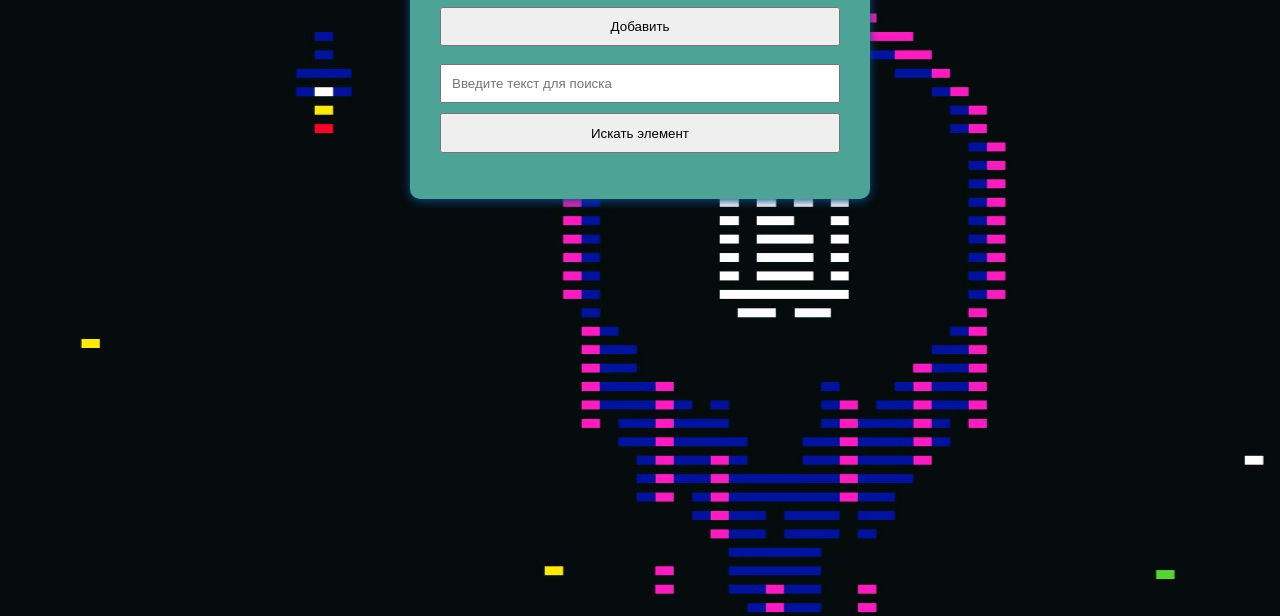
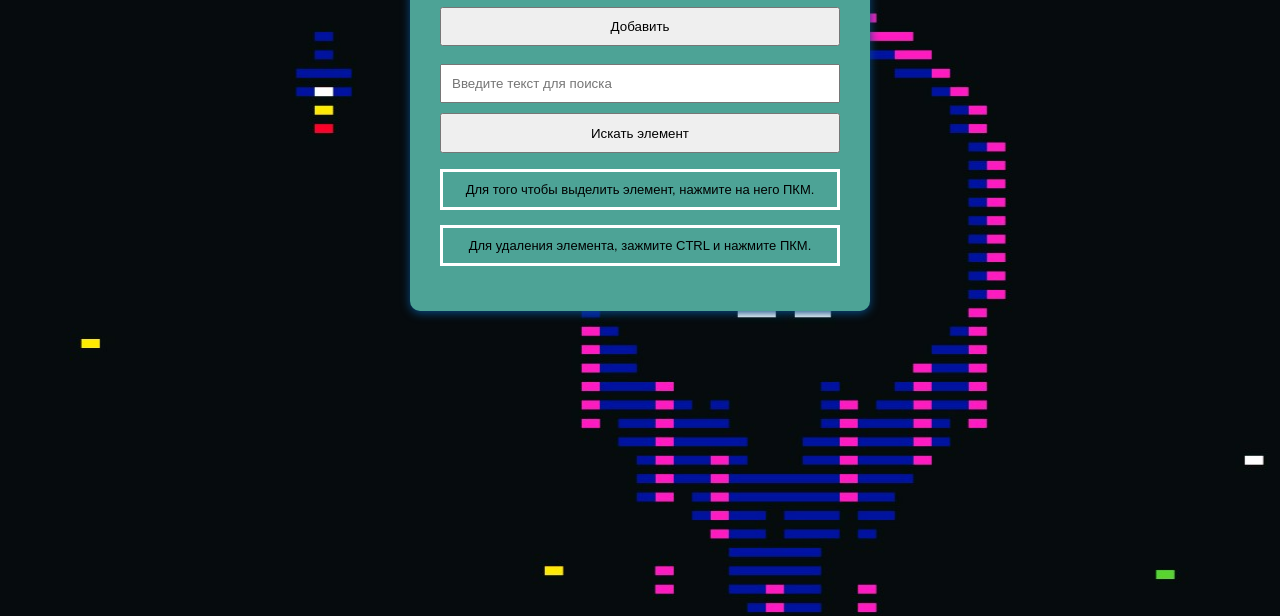
Before and after one commit to Slab3/ToDo-List-Practice, a plain HTML site: page index.html in a window 1280 px wide. Shown: the part 184-800 px from the top of the page. Drawn offline with Linux system fonts and the light colour scheme.

Commit message:
added advices

```diff
--- a/index.html
+++ b/index.html
@@ -25,9 +25,13 @@
         <div class="wrapper">
             <ul class="todo" ></ul>
         </div>
-
+        <p class="commands-for-user">
+            Для того чтобы выделить элемент, нажмите на него ПКМ.
+        </p>
+        <p class="commands-for-user">
+            Для удаления элемента, зажмите CTRL и нажмите ПКМ.
+        </p>
     </div>
-
 </div>
 
 <script type="text/javascript">
--- a/style.css
+++ b/style.css
@@ -120,3 +120,12 @@ input[type=checkbox]:checked + label:before {
  max-width: 40px;
 
 }
+
+.commands-for-user {
+    max-width: 400px;
+    font-size: 13px;
+    margin: 15px auto;
+    padding: 10px 5px;
+    text-align: center;
+    border: 3px solid #ffffff;
+}
```
